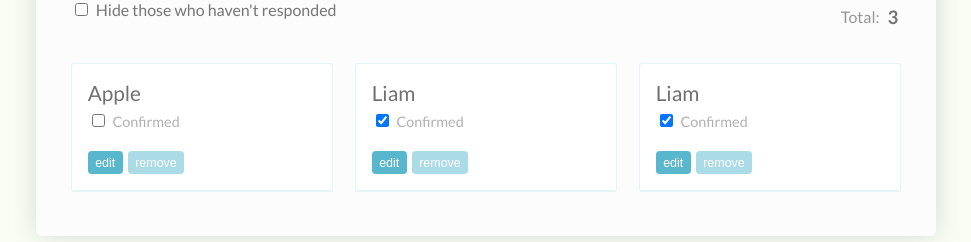
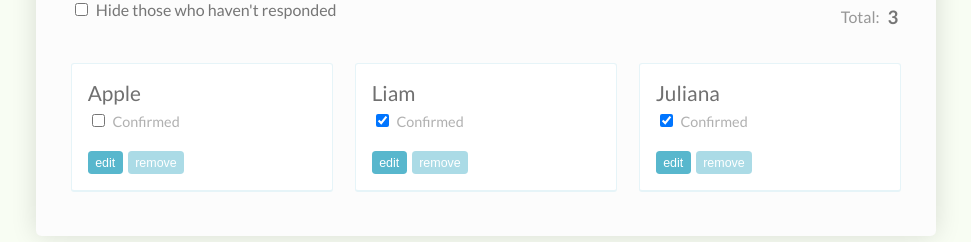
Before and after one commit to liamkande/LK-RSVP, a React (Create React App) app: page / in a window 1280 px wide. Shown: the part 430-672 px from the top of the page, without its empty margins (154-1125 px from the left). Built offline with nearby package versions, Linux system fonts and the light colour scheme.

Commit message:
Added Handler to confirm Guest

```diff
--- a/src/App.js
+++ b/src/App.js
@@ -14,11 +14,24 @@ class App extends Component {
         isConfirmed: true
       },
       {
-        name: 'Liam',
+        name: 'Juliana',
         isConfirmed: true
       }
     ]
   }
+
+  toggleConfirmationAt = indexToChange =>
+    this.setState({
+      guests: this.state.guests.map((guest, index) => {
+        if (index === indexToChange) {
+          return {
+            ...guest, // name: guest.name
+            isConfirmed: !guest.isConfirmed
+          }
+        }
+      })
+    })
+
   getTotalInvited = () => this.state.guests.length
   // getAttendingGuests = () =>
   // getUnconfirmedGuests = () =>
--- /dev/null
+++ b/src/Guest.js
@@ -0,0 +1,19 @@
+import React from 'react'
+import ProTypes from 'prop-types'
+
+const Guest = props =>
+    <li>
+      <span>{props.name}</span>
+      <label>
+        <input type="checkbox" checked={props.isConfirmed}/> Confirmed
+      </label>
+      <button>edit</button>
+      <button>remove</button>
+    </li>
+
+
+Guest.propTypes = {
+  name: ProTypes.string.isRequired,
+  isConfirmed: ProTypes.bool.isRequired
+}
+export default Guest
--- a/src/GuestList.js
+++ b/src/GuestList.js
@@ -1,17 +1,11 @@
 import React from 'react'
 import ProTypes from 'prop-types'
+import Guest from './Guest'
 
 const GuestList = props =>
   <ul>
     { props.guests.map((guest, index) =>
-      <li key={index}>
-        <span>{guest.name}</span>
-        <label>
-          <input type="checkbox" checked={guest.isConfirmed}/> Confirmed
-        </label>
-        <button>edit</button>
-        <button>remove</button>
-      </li>
+      <Guest key={index} name={guest.name} isConfirmed={guest.isConfirmed} />
     )}
   </ul>
 
```
